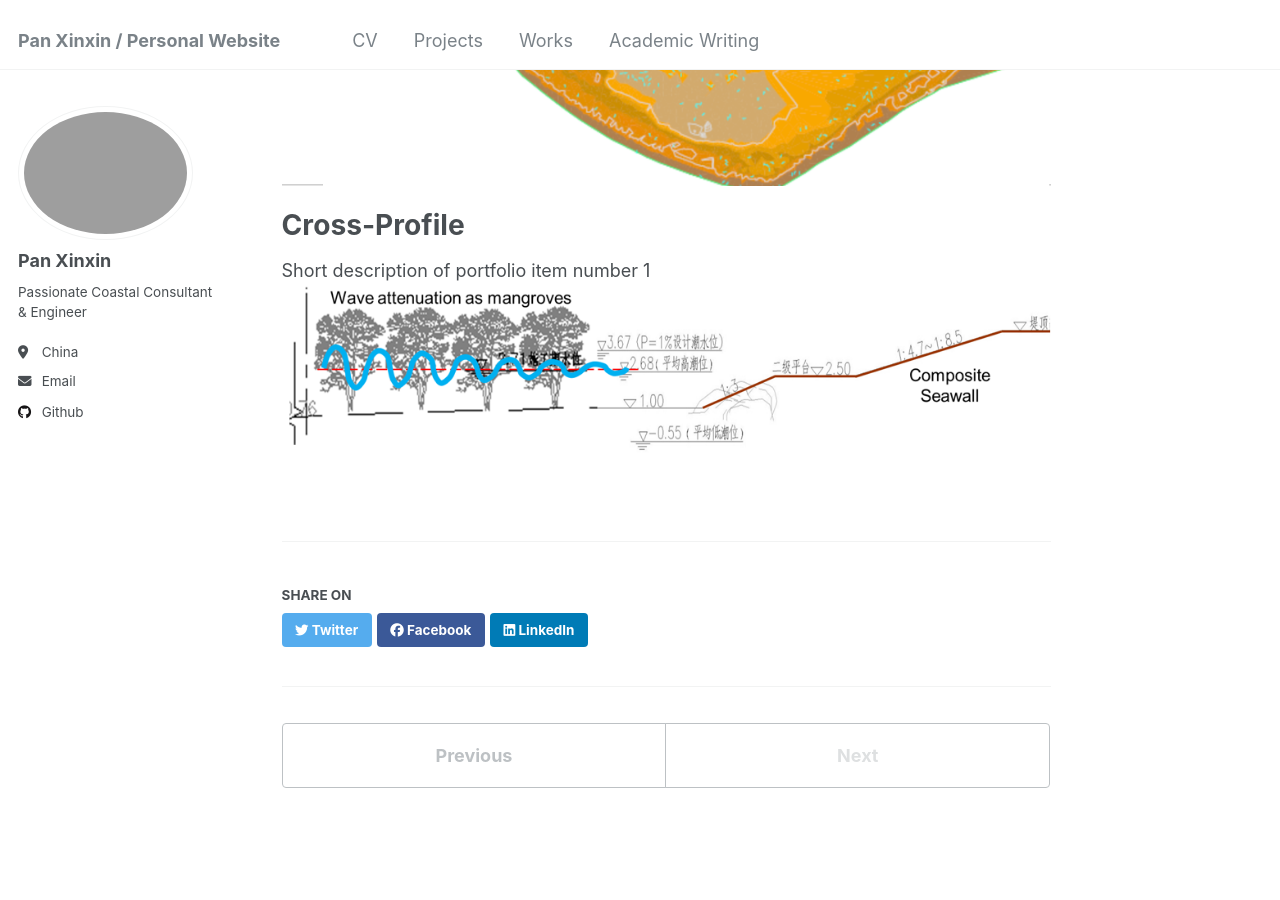
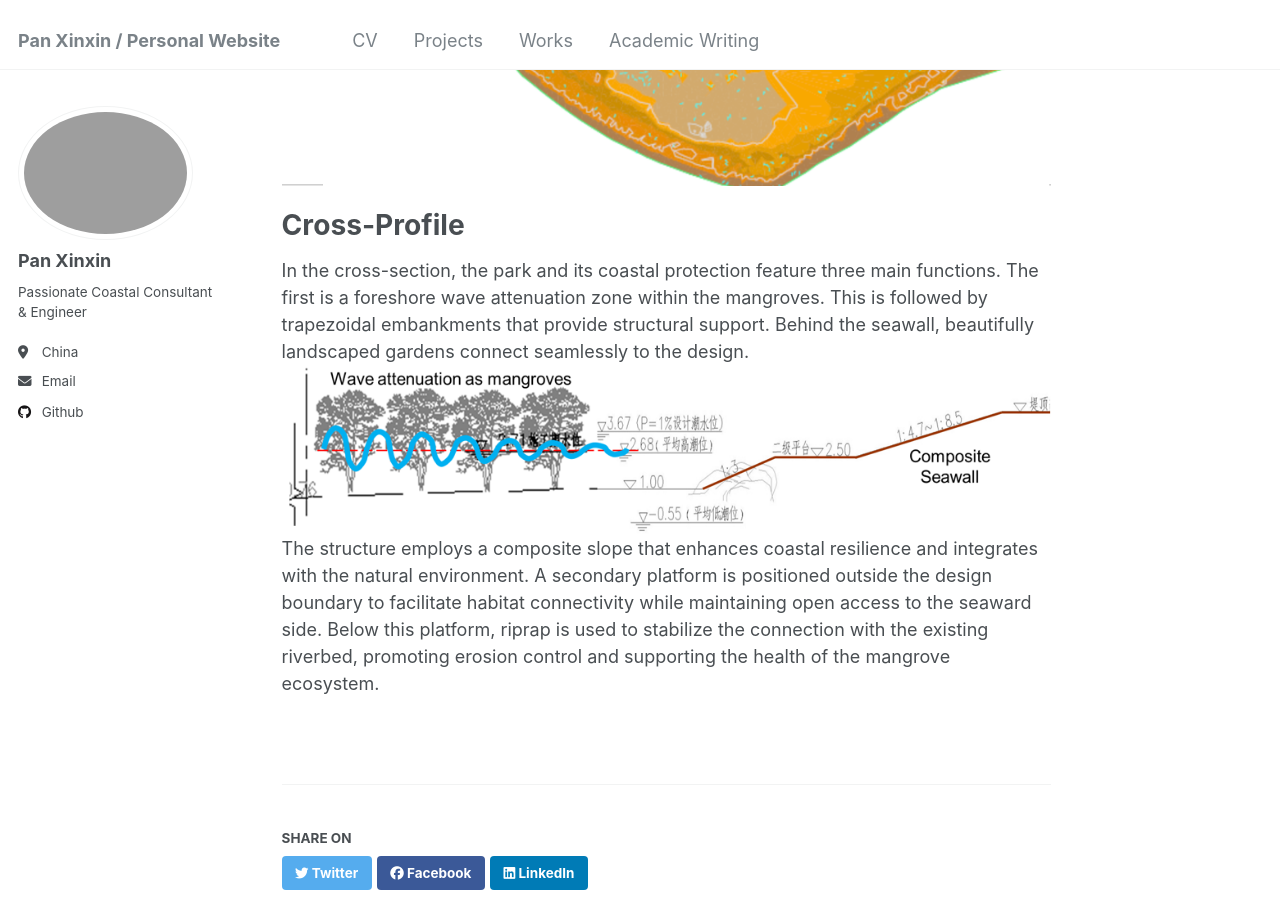
Before and after one commit to kingdaxing/kingdaxing.github.io, a Jekyll site: the page built from _teaching/2014-spring-teaching-1.md, in a window 1280 px wide and 900 px high, scrolled down 1629 px. Built offline with Jekyll 4.4.1, drawn with Linux system fonts in a browser that asks for light colours.

Commit message:
Update 2014-spring-teaching-1.md

```diff
--- a/_teaching/2014-spring-teaching-1.md
+++ b/_teaching/2014-spring-teaching-1.md
@@ -24,4 +24,5 @@ The structure employs a composite slope that enhances coastal resilience and int
 
 Cross-Profile
 ======
-Short description of portfolio item number 1<br/><img src='/images/work1-3.PNG'>
+In the cross-section, the park and its coastal protection feature three main functions. The first is a foreshore wave attenuation zone within the mangroves. This is followed by trapezoidal embankments that provide structural support. Behind the seawall, beautifully landscaped gardens connect seamlessly to the design. <br/><img src='/images/work1-3.PNG'>
+The structure employs a composite slope that enhances coastal resilience and integrates with the natural environment. A secondary platform is positioned outside the design boundary to facilitate habitat connectivity while maintaining open access to the seaward side. Below this platform, riprap is used to stabilize the connection with the existing riverbed, promoting erosion control and supporting the health of the mangrove ecosystem.
```
